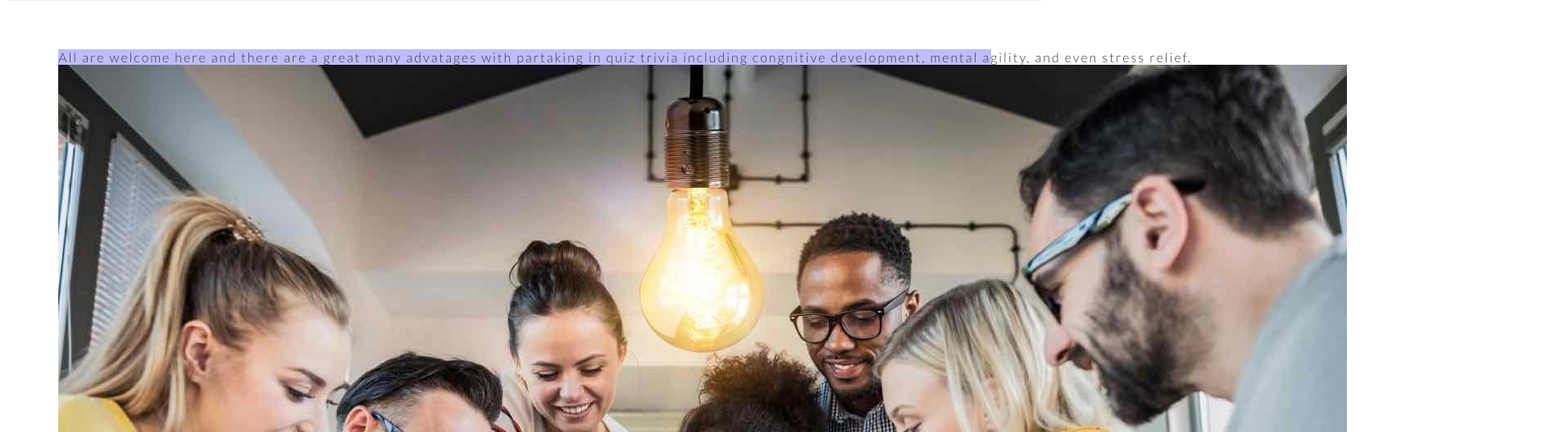
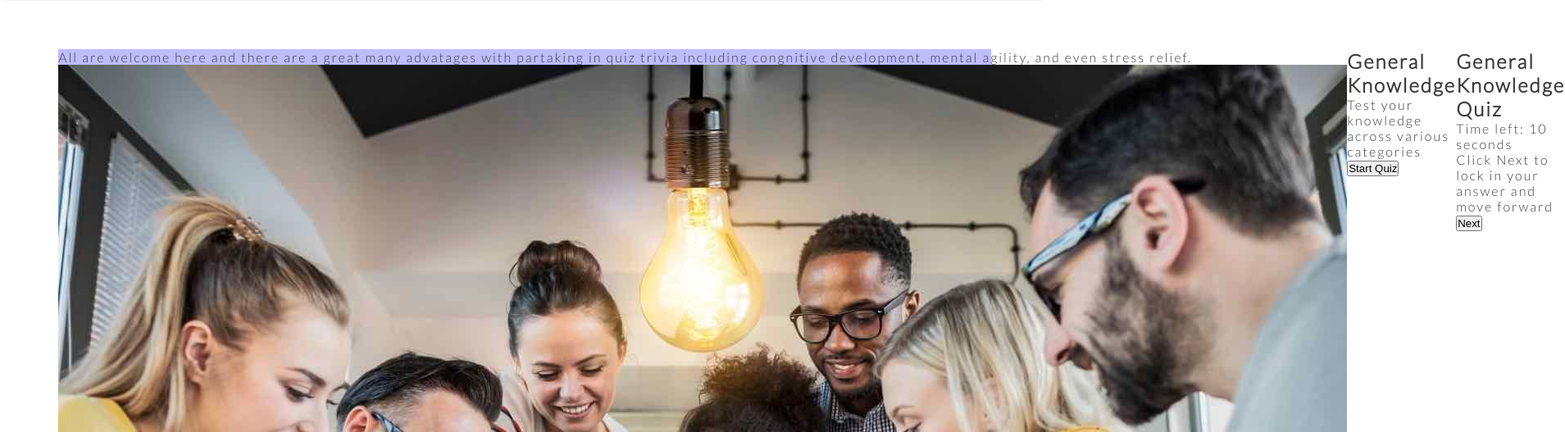
Before and after one commit to ProgramCodeMasterA/top-quiz, a plain HTML site: page index.html in a window 1280 px wide. Shown: the part 89-616 px from the top of the page at 82% size, 1909 px wide, since content can reach past the window. Drawn offline with Linux system fonts and the light colour scheme.

Commit message:
Add Start button container, Add quiz container, Add quiz result container

```diff
--- a/index.html
+++ b/index.html
@@ -36,7 +36,26 @@
                     alt="image of people having fun partaking in a quick quiz" class="quiz-group-image">
             </figure>
         </section>
+        <br>
 
+        <!--Quiz Button-->
+        <div class="start-btn-container">
+            <h2>General Knowledge</h2>
+            <p>Test your knowledge across various categories</p>
+            <button class="start-btn">Start Quiz</button>
+        </div>
+
+        <!-- Quiz Question Container -->
+        <div class="quiz-container">
+            <h2>General Knowledge Quiz</h2>
+            <div class="timer">Time left: 10 seconds</div>
+            <h2 class="question"></h2>
+            <div class="options"></div>
+            <p>Click Next to lock in your answer and move forward</p><button class="next-btn">Next</button>
+        </div>
+
+        <!-- Quiz Result Container -->
+        <div class="quiz-result"></div>
     </main>
 
     <!-- Footer -->
```
